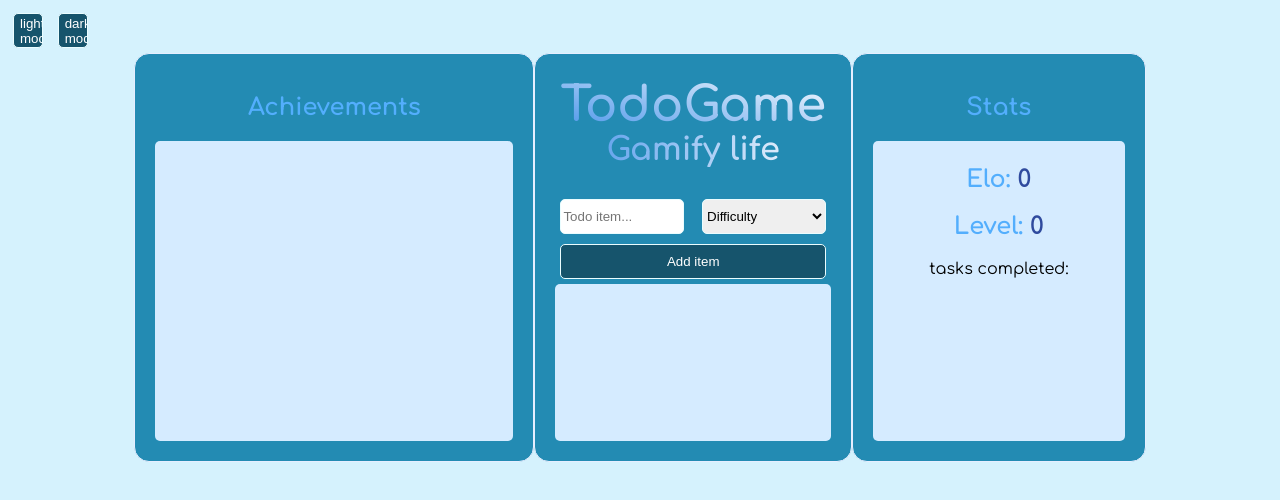
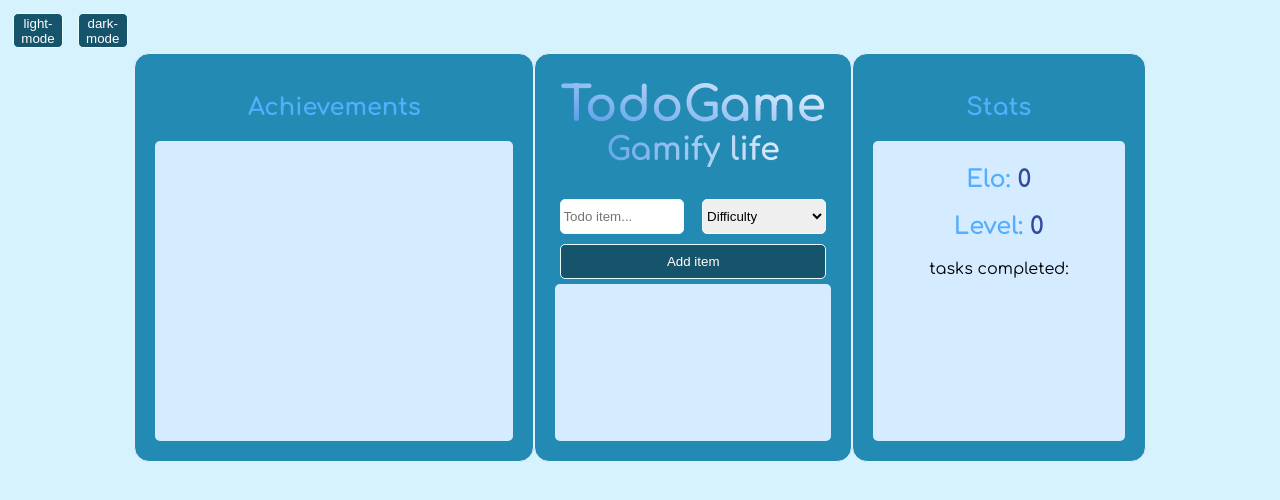
Before and after one commit to Leopozart/TodoGame, a plain HTML site: page index.html in a window 1280 px wide. Drawn offline with nearby package versions, Linux system fonts and the light colour scheme.

Commit message:
Update style.css

```diff
--- a/style.css
+++ b/style.css
@@ -149,11 +149,11 @@ button:hover {
 }
 
 #light-mode {
-	width: 30px;
+	width: 50px;
 }
 
 #dark-mode {
-	width: 30px;
+	width: 50px;
 }
 
 input[type="text"]:focus {
```
